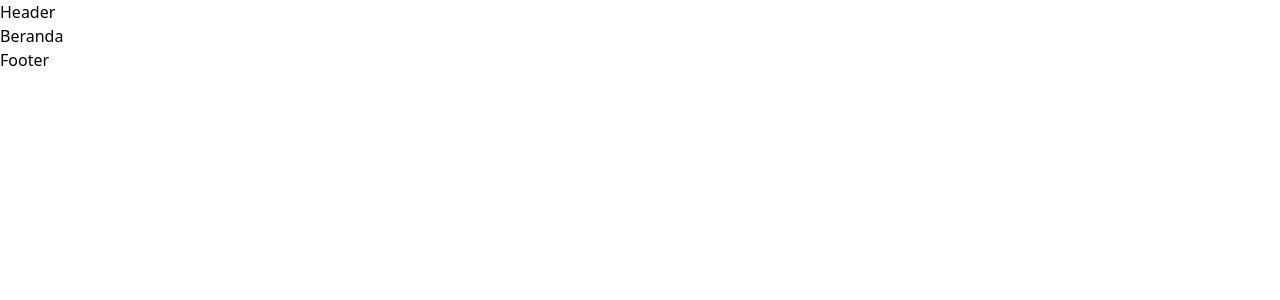
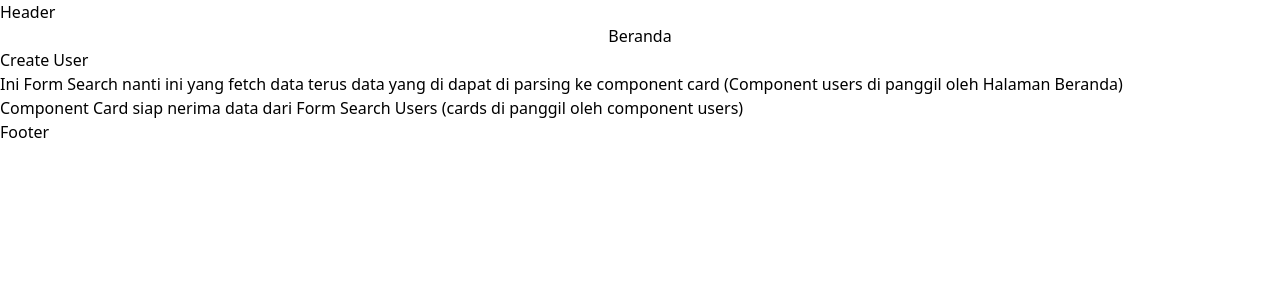
Before and after one commit to yogga18/automatic-waffle, a React (Vite) app: page /beranda in a window 1280 px wide. Shown: the top 300 px of the page. Built offline with nearby package versions, Linux system fonts and the light colour scheme; no server answers.

Commit message:
setup component done

```diff
--- a/package.json
+++ b/package.json
@@ -12,13 +12,15 @@
   "dependencies": {
     "axios": "^1.4.0",
     "dotenv": "^16.0.3",
+    "formik": "^2.2.9",
     "prop-types": "^15.8.1",
     "react": "^18.2.0",
     "react-dom": "^18.2.0",
     "react-redux": "^8.0.5",
     "react-router-dom": "^6.11.1",
     "redux": "^4.2.1",
-    "redux-thunk": "^2.4.2"
+    "redux-thunk": "^2.4.2",
+    "yup": "^1.1.1"
   },
   "devDependencies": {
     "@types/react": "^18.0.28",
--- /dev/null
+++ b/src/components/Card/index.jsx
@@ -0,0 +1,20 @@
+import PropTypes from 'prop-types';
+
+const Cards = ({ data }) => {
+  console.log('props dari component search user', data);
+
+  return (
+    <div>
+      <p>
+        Component Card siap nerima data dari Form Search Users (cards di panggil
+        oleh component users)
+      </p>
+    </div>
+  );
+};
+
+Cards.propTypes = {
+  data: PropTypes.object.isRequired, // nanti ini di ganti jadi array
+};
+
+export default Cards;
--- /dev/null
+++ b/src/components/Users/index.jsx
@@ -0,0 +1,30 @@
+import { getAllSuratJalan } from '../../store/surat/action';
+import { useEffect } from 'react';
+import { useDispatch, useSelector } from 'react-redux';
+import Cards from '../Card';
+const Users = () => {
+  const dispatch = useDispatch();
+
+  const { suratJalanReducer } = useSelector((state) => state.suratReducers);
+
+  useEffect(() => {
+    dispatch(getAllSuratJalan());
+  }, []);
+
+  return (
+    <div>
+      <div className='form-search-wrapper'>
+        <p>
+          Ini Form Search nanti ini yang fetch data terus data yang di dapat di
+          parsing ke component card (Component users di panggil oleh Halaman
+          Beranda)
+        </p>
+      </div>
+      <div className='cards-wrapper'>
+        <Cards data={suratJalanReducer} />
+      </div>
+    </div>
+  );
+};
+
+export default Users;
--- a/src/pages/Beranda/index.jsx
+++ b/src/pages/Beranda/index.jsx
@@ -1,9 +1,21 @@
 import Layout from '../../components/Layouts';
+import { useNavigate } from 'react-router';
+import Users from '../../components/Users';
 
 const Beranda = () => {
+  const navigate = useNavigate();
+
   return (
     <Layout>
-      <h1>Beranda</h1>
+      <h1 className='text-center'>Beranda</h1>
+      <button
+        onClick={() => {
+          navigate('/create-user');
+        }}
+      >
+        Create User
+      </button>
+      <Users />
     </Layout>
   );
 };
--- a/src/pages/LandingPage/index.jsx
+++ b/src/pages/LandingPage/index.jsx
@@ -1,18 +1,6 @@
-import { useEffect } from 'react';
-import { useDispatch, useSelector } from 'react-redux';
 import Layout from '../../components/Layouts';
-import { getAllSuratJalan } from '../../store/surat/action';
 
 const LandingPage = () => {
-  const dispatch = useDispatch();
-  const { suratJalanReducer } = useSelector((state) => state.suratReducers);
-
-  console.log('suratJalanReducer', suratJalanReducer);
-
-  useEffect(() => {
-    dispatch(getAllSuratJalan());
-  }, []);
-
   return (
     <Layout>
       <h1 className='text-3xl font-bold underline'>Landing Page</h1>
--- /dev/null
+++ b/src/pages/Users/CreateUser.jsx
@@ -0,0 +1,12 @@
+import Layout from '../../components/Layouts';
+
+const CreateUser = () => {
+  return (
+    <Layout>
+      <p>CreateUser</p>
+      <p>disini nanti buat form input menggunakan Formik dan Yup</p>
+    </Layout>
+  );
+};
+
+export default CreateUser;
--- a/src/routes/index.jsx
+++ b/src/routes/index.jsx
@@ -2,6 +2,7 @@ import { BrowserRouter as Router, Routes, Route } from 'react-router-dom';
 import LandingPage from '../pages/LandingPage';
 import Beranda from '../pages/Beranda';
 import NotFound from '../pages/NotFound';
+import CreateUser from '../pages/Users/CreateUser';
 
 const RoutesIndex = () => {
   return (
@@ -9,6 +10,7 @@ const RoutesIndex = () => {
       <Routes>
         <Route path='/' element={<LandingPage />} />
         <Route path='/beranda' element={<Beranda />} />
+        <Route path='/create-user' element={<CreateUser />} />
         <Route path='*' element={<NotFound />} />
       </Routes>
     </Router>
--- a/src/store/surat/reducer.jsx
+++ b/src/store/surat/reducer.jsx
@@ -13,7 +13,6 @@ const initialSate = {
 };
 
 const suratReducers = (state = initialSate, action) => {
-  console.log('action', action);
   switch (action.type) {
     case GET_ALL_SURAT_JALAN_REQUEST:
       return (state = {
```
Also changed, not shown: 1 other file (tests, documents, lock files or other folders).
